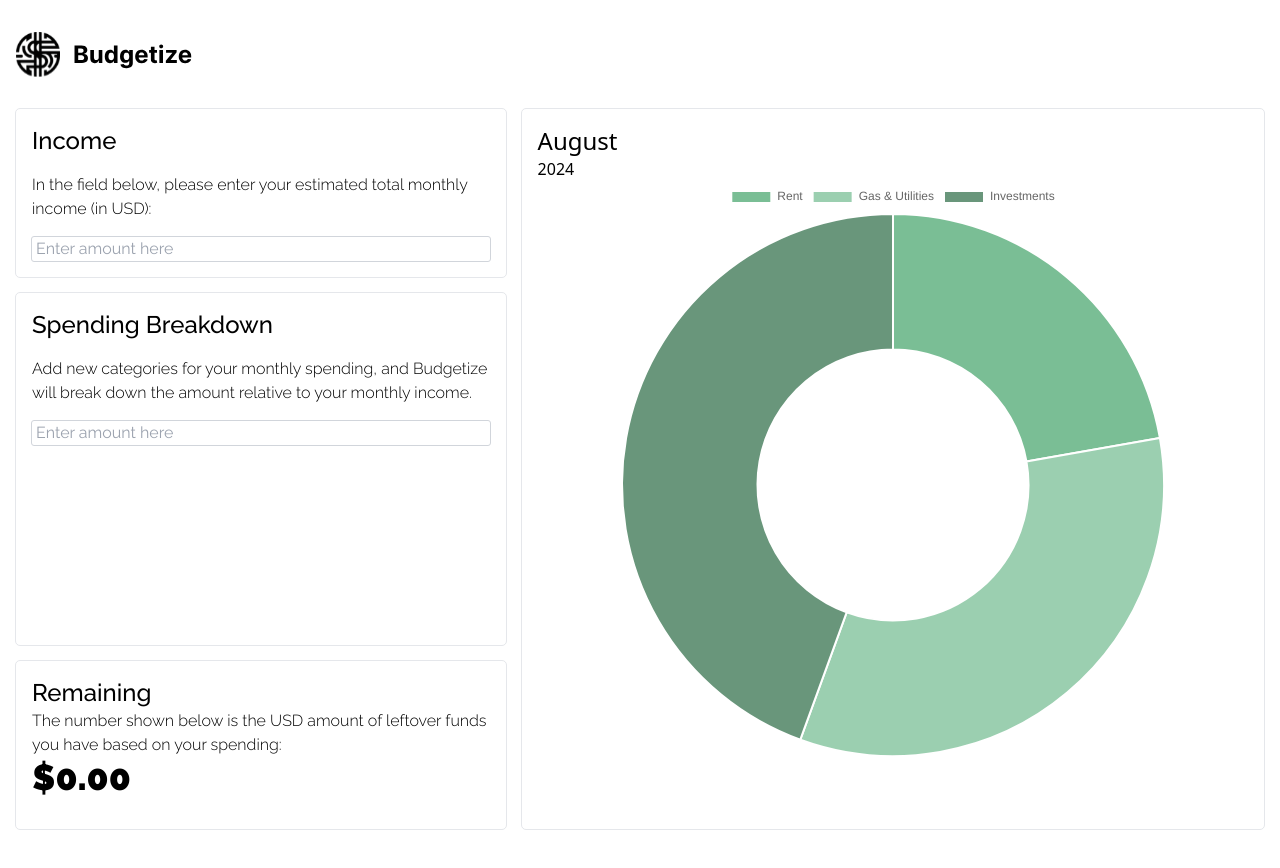
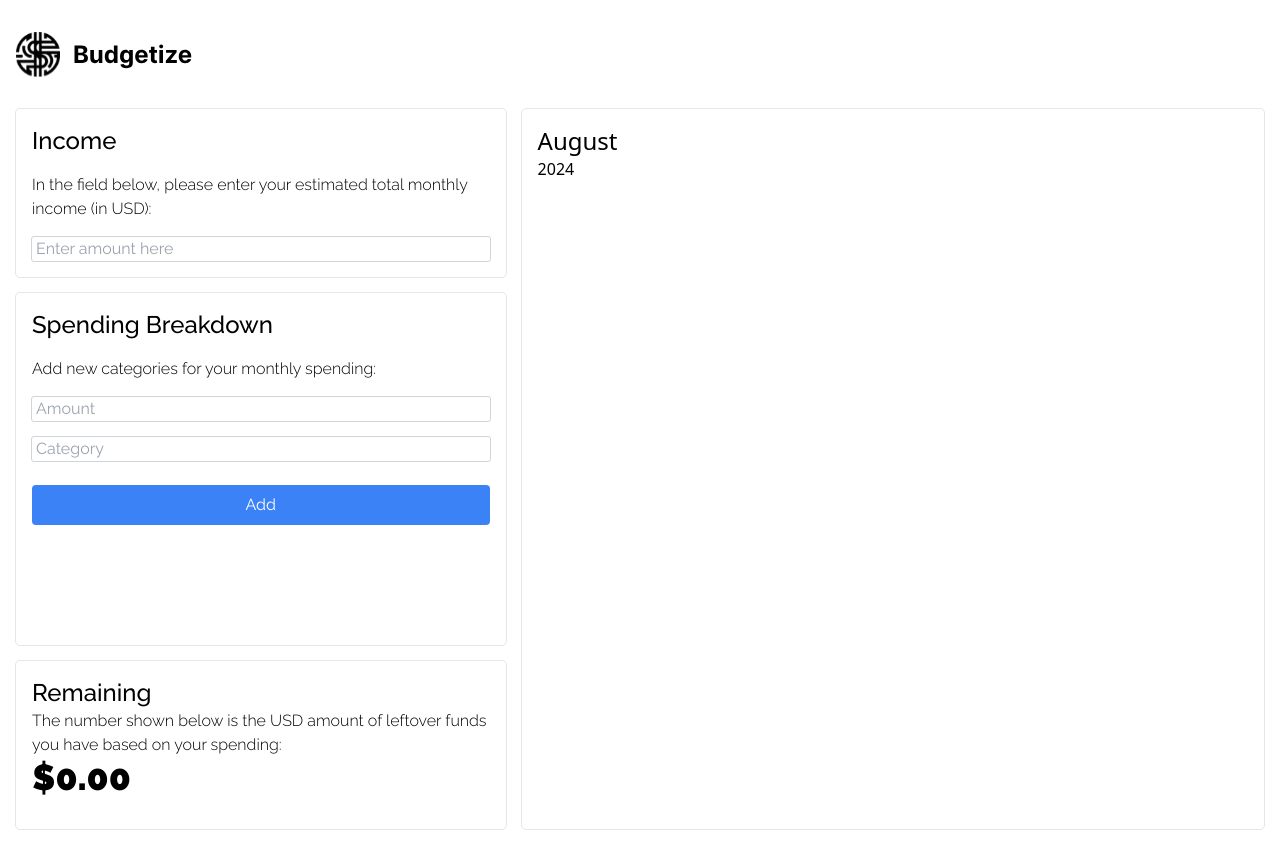
Before and after one commit to NicholasGannon/Budgetize, a React (Vite) app: page / in a window 1280 px wide. Shown: the top 868 px of the page. Built offline with nearby package versions, Linux system fonts and the light colour scheme.

Commit message:
Chart reflects data, spending categories

```diff
--- a/src/components/BreakdownCard.jsx
+++ b/src/components/BreakdownCard.jsx
@@ -1,18 +1,67 @@
-export default function BreakdownCard({setSpending}) {
-    const handleChange = (e) => {
-        setSpending(Number(e.target.value));
-    }
+import { useState, useEffect } from 'react';
+
+function BreakdownCard({ setSpending, setCategories }) {
+    const [amount, setAmount] = useState('');
+    const [category, setCategory] = useState('');
+    const [categories, setLocalCategories] = useState([]);
+
+    const handleAddCategory = () => {
+        if (amount && category) {
+            const newCategories = [...categories, { amount: Number(amount), category }];
+            setLocalCategories(newCategories);
+            setCategories(newCategories); // Update parent component
+            setAmount('');
+            setCategory('');
+        }
+    };
+
+    const handleChangeAmount = (e) => {
+        setAmount(e.target.value);
+    };
+
+    const handleChangeCategory = (e) => {
+        setCategory(e.target.value);
+    };
+
+    // Update spending in the parent component whenever categories change
+    useEffect(() => {
+        const totalSpending = categories.reduce((sum, item) => sum + item.amount, 0);
+        setSpending(totalSpending);
+    }, [categories, setSpending]);
 
     return (
-        <div className="flex flex-col gap-4 outline outline-1 outline-gray-200 p-4 rounded font-Raleway" style={{gridArea: "2 / 1 / 4 / 3"}}>
+        <div className="flex flex-col gap-4 outline outline-1 outline-gray-200 p-4 rounded font-Raleway" style={{ gridArea: "2 / 1 / 4 / 3" }}>
             <h2 className="text-2xl font-medium">Spending Breakdown</h2>
-            <p className="text-base font-light">Add new categories for your monthly spending, and Budgetize will break down the amount relative to your monthly income.</p>
+            <p className="text-base font-light">Add new categories for your monthly spending:</p>
             <input
                 className="text-base indent-1 outline outline-1 outline-gray-300 rounded-sm"
                 type="number"
-                placeholder="Enter amount here"
-                onChange={handleChange}
+                placeholder="Amount"
+                value={amount}
+                onChange={handleChangeAmount}
             />
+            <input
+                className="text-base indent-1 outline outline-1 outline-gray-300 rounded-sm"
+                type="text"
+                placeholder="Category"
+                value={category}
+                onChange={handleChangeCategory}
+            />
+            <button
+                className="mt-2 py-2 px-4 bg-blue-500 text-white rounded"
+                onClick={handleAddCategory}
+            >
+                Add
+            </button>
+            <ul className="mt-4">
+                {categories.map((item, index) => (
+                    <li key={index} className="text-base font-light">
+                        {item.category}: ${item.amount.toFixed(2)}
+                    </li>
+                ))}
+            </ul>
         </div>
-    )
+    );
 }
+
+export default BreakdownCard;
--- a/src/components/Dashboard.jsx
+++ b/src/components/Dashboard.jsx
@@ -7,16 +7,34 @@ import Visuals from "./Visuals"
 export default function Dashboard() {
     const [income, setIncome] = useState(0);
     const [spending, setSpending] = useState(0);
+    const [categories, setCategories] = useState([]);
 
     // Calculate remaining amount
     const remainingAmount = income - spending;
 
+    // Create chart data
+    const chartData = {
+        labels: categories.map(item => item.category),
+        datasets: [
+            {
+                label: 'Spending by Category',
+                data: categories.map(item => item.amount),
+                backgroundColor: categories.map((_, index) => `hsl(${index * 360 / categories.length}, 70%, 70%)`),
+                borderColor: '#fff',
+                borderWidth: 1,
+            },
+        ],
+    };
+
     return (
         <section className="flex flex-col lg:grid grid-cols-5 grid-rows-4 gap-4 pb-12">
             <IncomeCard setIncome={setIncome} />
-            <BreakdownCard setSpending={setSpending} />
+            <BreakdownCard
+                setSpending={setSpending}
+                setCategories={setCategories}
+            />
             <RemainingCard remainingAmount={remainingAmount} />
-            <Visuals />
+            <Visuals chartData={chartData} />
         </section>
     )
 }
--- a/src/components/Visuals.jsx
+++ b/src/components/Visuals.jsx
@@ -1,31 +1,19 @@
 import 'chart.js/auto';
 import { Doughnut } from "react-chartjs-2";
 
-export default function Visuals() {
+export default function Visuals({ chartData }) {
     const month = new Date().toLocaleString('default', { month: 'long' });
     const year = new Date().getFullYear();
 
     return (
-        <div className="outline outline-1 outline-gray-200 p-4 rounded" style={{gridArea: "1 / 3 / 5 / 6"}}>
+        <div className="outline outline-1 outline-gray-200 p-4 rounded" style={{ gridArea: "1 / 3 / 5 / 6" }}>
             <h2 className="text-2xl font-medium">{month}</h2>
             <p className="text-base font-light">{year}</p>
             <div className='max-w-xl mx-auto'>
                 <Doughnut
-                data={{
-                    labels: ["Rent", "Gas & Utilities", "Investments"],
-                    datasets: [
-                        {
-                            data: [200, 300, 400],
-                            backgroundColor: [
-                                '#7ABE95',
-                                '#9BCFB0',
-                                '#69967B',
-                            ],
-                        },
-                    ],
-                }}
-            />
-        </div>
+                    data={chartData}
+                />
+            </div>
         </div>
     )
 }
```
